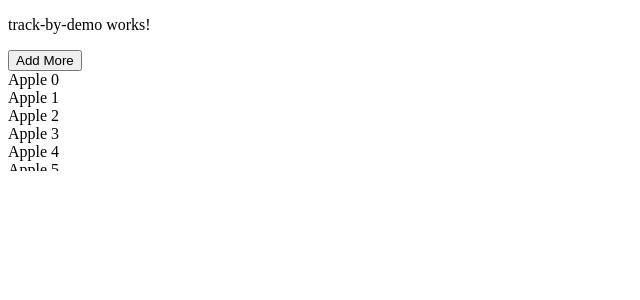
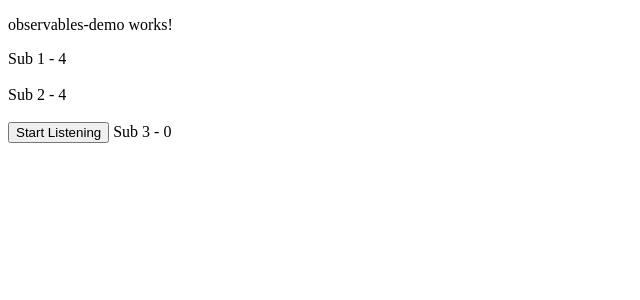
Before and after one commit to gavand-sagar/optimazation-practices, an Angular app: page / in a window 1280 px wide. Shown: the top 300 px of the page, without its empty margins (0-640 px from the left). Built offline with nearby package versions, Linux system fonts and the light colour scheme.

Commit message:
interval demo

```diff
--- a/src/app/app.component.html
+++ b/src/app/app.component.html
@@ -2,4 +2,6 @@
 Parent Value = {{value}}
 
 <app-child [value]="value"></app-child> -->
-<app-track-by-demo></app-track-by-demo>
+<!-- <app-track-by-demo></app-track-by-demo> -->
+
+<app-observables-demo></app-observables-demo>
--- a/src/app/app.component.ts
+++ b/src/app/app.component.ts
@@ -4,11 +4,12 @@ import { ChildComponent } from './child/child.component';
 import { CommonModule } from '@angular/common';
 import { GlobalService } from './global.service';
 import { TrackByDemoComponent } from "./track-by-demo/track-by-demo.component";
+import { ObservablesDemoComponent } from "./observables-demo/observables-demo.component";
 
 @Component({
   selector: 'app-root',
   standalone: true,
-  imports: [RouterOutlet, ChildComponent, CommonModule, TrackByDemoComponent],
+  imports: [RouterOutlet, ChildComponent, CommonModule, TrackByDemoComponent, ObservablesDemoComponent],
   templateUrl: './app.component.html',
   styleUrl: './app.component.css'
 })
--- /dev/null
+++ b/src/app/observables-demo/observables-demo.component.html
@@ -0,0 +1,16 @@
+<p>observables-demo works!</p>
+
+
+
+Sub 1 - {{value1}}
+
+<br/>
+<br/>
+Sub 2 - {{value2}}
+<br/>
+<br/>
+
+
+<button (click)="Sub3()">Start Listening</button>
+
+Sub 3 - {{value3}}
--- /dev/null
+++ b/src/app/observables-demo/observables-demo.component.ts
@@ -0,0 +1,43 @@
+import { Component } from '@angular/core';
+import { interval } from 'rxjs';
+
+@Component({
+  selector: 'app-observables-demo',
+  standalone: true,
+  imports: [],
+  templateUrl: './observables-demo.component.html',
+  styleUrl: './observables-demo.component.css'
+})
+export class ObservablesDemoComponent  {
+
+  myObservable;
+
+  value1 = 0;
+  value2 = 0;
+  value3 = 0
+  /**
+   *
+   */
+  constructor() {
+    this.myObservable = interval(1000);
+
+    this.myObservable.subscribe(x => {
+      this.value1 = x;
+    });
+
+
+    this.myObservable.subscribe(x => {
+      this.value2 = x;
+    })
+
+
+  }
+
+  Sub3() {
+    this.myObservable.subscribe(x => {
+      this.value3 = x;
+    })
+  }
+
+
+}
```
Also changed, not shown: src/app/observables-demo/observables-demo.component.css (added), 1 other file (tests, documents, lock files or other folders).
